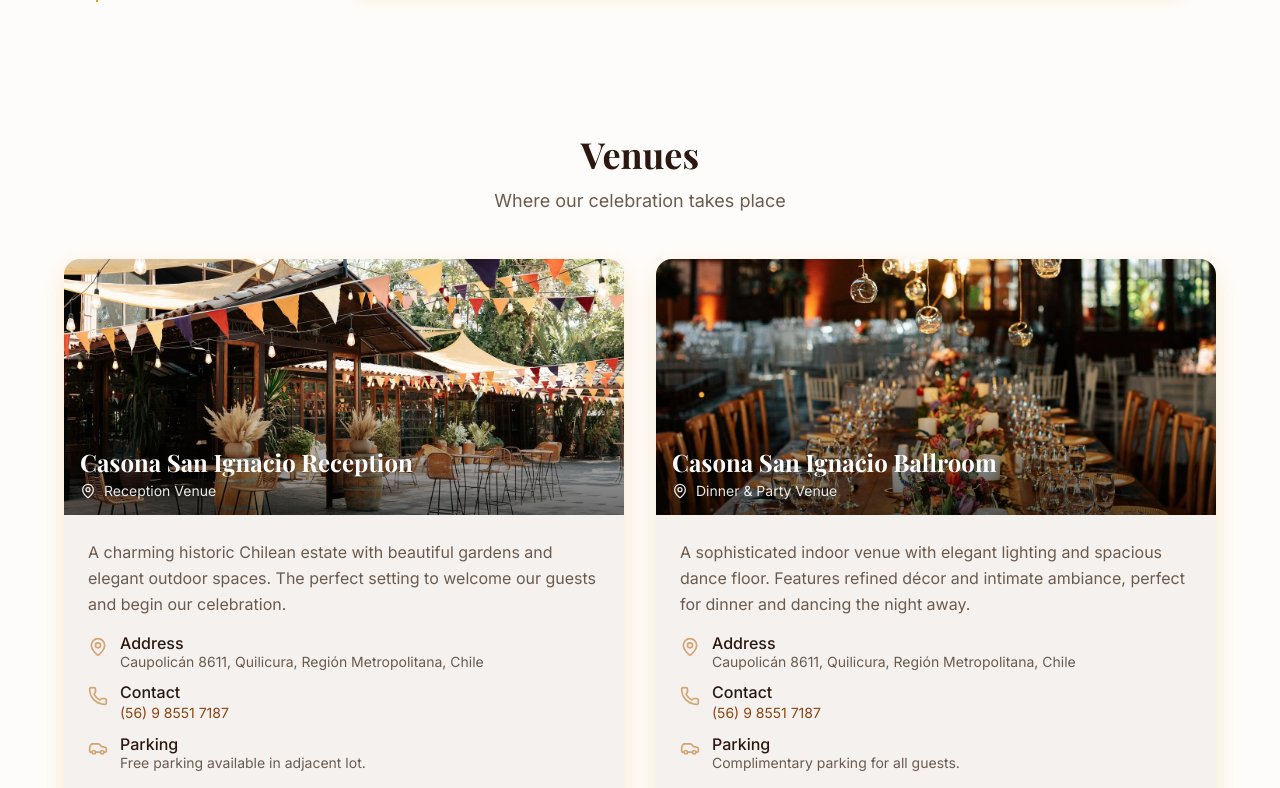
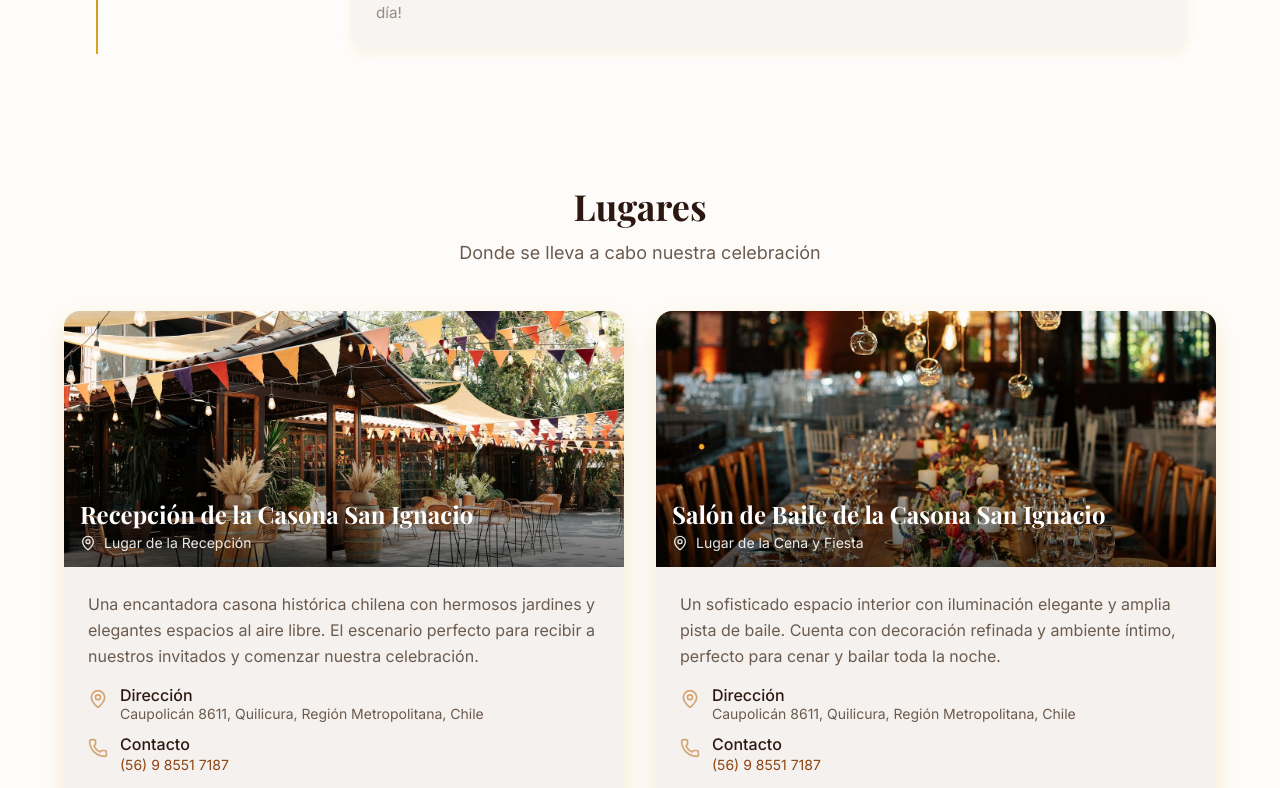
Before and after one commit to fabiyfeli/fabiyfeli.github.io, a React (Vite) app: page /wedding-details in a window 1280 px wide. Shown: the part 1624-2412 px from the top of the page. Built offline with nearby package versions, Linux system fonts and the light colour scheme.

Commit message:
localize to SCL

```diff
--- a/src/pages/guest-book/index.jsx
+++ b/src/pages/guest-book/index.jsx
@@ -9,7 +9,7 @@ import StatsSection from './components/StatsSection';
 import LanguageToggle from './components/LanguageToggle';
 
 const GuestBook = () => {
-  const [currentLanguage, setCurrentLanguage] = useState('en');
+  const [currentLanguage, setCurrentLanguage] = useState('es');
   const [messages, setMessages] = useState([]);
   const [filteredMessages, setFilteredMessages] = useState([]);
   const [filters, setFilters] = useState({
--- a/src/pages/homepage/components/HeroSection.jsx
+++ b/src/pages/homepage/components/HeroSection.jsx
@@ -52,7 +52,7 @@ const HeroSection = ({ language }) => {
     },
     es: {
       greeting: "Juntos Para Siempre",
-      names: "Fabiana y Felipe",
+      names: "Fabiana & Felipe",
       date: "31 de Enero, 2026 a las 7:00 PM",
       venue: "Casona San Ignacio, Santiago, Chile",
       countdown: "Contando los Días Hasta Nuestro Día Especial",
--- a/src/pages/homepage/index.jsx
+++ b/src/pages/homepage/index.jsx
@@ -9,7 +9,7 @@ import Footer from './components/Footer';
 import LanguageToggle from './components/LanguageToggle';
 
 const Homepage = () => {
-  const [language, setLanguage] = useState('en');
+  const [language, setLanguage] = useState('es');
 
   useEffect(() => {
     const savedLanguage = localStorage.getItem('preferredLanguage');
--- a/src/pages/our-story/index.jsx
+++ b/src/pages/our-story/index.jsx
@@ -10,7 +10,7 @@ import FutureVision from './components/FutureVision';
 import Icon from '../../components/AppIcon';
 
 const OurStory = () => {
-  const [currentLanguage, setCurrentLanguage] = useState('en');
+  const [currentLanguage, setCurrentLanguage] = useState('es');
   const [isMobile, setIsMobile] = useState(false);
 
   useEffect(() => {
--- a/src/pages/photo-gallery/index.jsx
+++ b/src/pages/photo-gallery/index.jsx
@@ -10,7 +10,7 @@ import ShareSection from './components/ShareSection';
 import Icon from '../../components/AppIcon';
 
 const PhotoGallery = () => {
-  const [currentLanguage, setCurrentLanguage] = useState('en');
+  const [currentLanguage, setCurrentLanguage] = useState('es');
   const [activeFilter, setActiveFilter] = useState('all');
   const [activeYear, setActiveYear] = useState(null);
   const [selectedPhoto, setSelectedPhoto] = useState(null);
--- a/src/pages/wedding-details/components/DressCodeSection.jsx
+++ b/src/pages/wedding-details/components/DressCodeSection.jsx
@@ -5,16 +5,16 @@ const DressCodeSection = ({ language }) => {
   const dressCodeInfo = {
     en: {
       title: "Dress Code",
-      subtitle: "Formal Attire",
-      description: "We kindly request formal attire for our celebration. Think elegant evening wear that makes you feel confident and beautiful.",
+      subtitle: "Casual / Semi-Casual",
+      description: "We want you to feel comfortable! Since our celebration will be during summer, please choose an outfit that makes you feel relaxed and allows you to enjoy the day.",
       guidelines: [
       {
         category: "For Her",
         icon: "Sparkles",
         suggestions: [
-        "Floor-length gowns or elegant cocktail dresses",
-        "Dressy separates or formal jumpsuits",
-        "Heels or dressy flats recommended",
+        "Sundresses, midi dresses, or casual elegant dresses",
+        "Light fabrics like cotton or linen recommended",
+        "Comfortable sandals, flats, or low heels",
         "Please avoid white, ivory, or cream colors"]
 
       },
@@ -22,10 +22,10 @@ const DressCodeSection = ({ language }) => {
         category: "For Him",
         icon: "Award",
         suggestions: [
-        "Dark suits or tuxedos preferred",
-        "Dress shirt with tie or bow tie",
-        "Dress shoes (no sneakers please)",
-        "Optional: Pocket square or cufflinks"]
+        "Light-colored pants or chinos with dress shirt",
+        "Blazer optional (can be removed if warm)",
+        "Loafers, dress shoes, or clean casual shoes",
+        "Tie optional - comfort is key"]
 
       }],
 
@@ -39,22 +39,22 @@ const DressCodeSection = ({ language }) => {
         { name: "Burgundy", hex: "#800020", description: "Rich and romantic" }]
 
       },
-      weatherNote: "June weather averages 75°F (24°C). Consider bringing a light wrap or jacket for evening.",
+      weatherNote: "January is summer in Chile with temperatures around 86°F (30°C) during the day. Light, breathable fabrics are highly recommended. The evening may cool down slightly.",
       image: "https://images.unsplash.com/photo-1628019095030-f6729546a026",
       imageAlt: "Elegant formal wedding attire display featuring sophisticated evening gowns and tailored suits in romantic color palette with rose gold and navy accents"
     },
     es: {
       title: "Código de Vestimenta",
-      subtitle: "Vestimenta Formal",
-      description: "Solicitamos amablemente vestimenta formal para nuestra celebración. Piense en ropa de noche elegante que lo haga sentir seguro y hermoso.",
+      subtitle: "Casual / Semi-Casual",
+      description: "¡Queremos que te sientas cómodo! Como nuestra celebración será en verano, elige un atuendo que te haga sentir relajado y te permita disfrutar del día.",
       guidelines: [
       {
         category: "Para Ella",
         icon: "Sparkles",
         suggestions: [
-        "Vestidos largos o vestidos de cóctel elegantes",
-        "Conjuntos elegantes o monos formales",
-        "Se recomiendan tacones o zapatos elegantes",
+        "Vestidos de verano, vestidos midi o vestidos elegantes casuales",
+        "Se recomiendan telas ligeras como algodón o lino",
+        "Sandalias cómodas, zapatos planos o tacones bajos",
         "Por favor evite colores blancos, marfil o crema"]
 
       },
@@ -62,10 +62,10 @@ const DressCodeSection = ({ language }) => {
         category: "Para Él",
         icon: "Award",
         suggestions: [
-        "Trajes oscuros o esmoquin preferidos",
-        "Camisa de vestir con corbata o pajarita",
-        "Zapatos de vestir (no zapatillas por favor)",
-        "Opcional: Pañuelo de bolsillo o gemelos"]
+        "Pantalones claros o chinos con camisa de vestir",
+        "Blazer opcional (puede quitarse si hace calor)",
+        "Mocasines, zapatos de vestir o zapatos casuales limpios",
+        "Corbata opcional - la comodidad es clave"]
 
       }],
 
@@ -79,7 +79,7 @@ const DressCodeSection = ({ language }) => {
         { name: "Borgoña", hex: "#800020", description: "Rico y romántico" }]
 
       },
-      weatherNote: "El clima de junio promedia 75°F (24°C). Considere traer un chal ligero o chaqueta para la noche.",
+      weatherNote: "Enero es verano en Chile con temperaturas alrededor de 30°C (86°F) durante el día. Se recomiendan altamente telas ligeras y transpirables. La noche puede refrescar un poco.",
       image: "https://img.rocket.new/generatedImages/rocket_gen_img_142daa070-1764102468132.png",
       imageAlt: "Exhibición elegante de vestimenta formal de boda con sofisticados vestidos de noche y trajes a medida en paleta de colores románticos con acentos de oro rosa y azul marino"
     }
--- a/src/pages/wedding-details/components/TravelGuide.jsx
+++ b/src/pages/wedding-details/components/TravelGuide.jsx
@@ -18,67 +18,67 @@ const TravelGuide = ({ language }) => {
         {
           type: "By Air",
           icon: "Plane",
-          details: "San Francisco International Airport (SFO) - 25 miles from venue\nOakland International Airport (OAK) - 30 miles from venue",
-          tips: "Book flights early for best rates. Shuttle service available from both airports."
+          details: "Arturo Merino Benítez International Airport (SCL) - 30 km from venue\nServed by major airlines from around the world",
+          tips: "Book flights early for best rates. Transfer services and taxis available from the airport."
         },
         {
           type: "By Car",
           icon: "Car",
-          details: "Free parking available at all venues\nValet service at reception venue",
-          tips: "GPS coordinates: 37.7749° N, 122.4194° W\nTraffic can be heavy 4-6 PM on weekdays."
+          details: "Free parking available at the venue\nEasy access via Route 5 North",
+          tips: "GPS coordinates: -33.3413° S, -70.6944° W\nTraffic can be heavy during rush hours (7-9 AM, 6-8 PM)."
         },
         {
-          type: "Rideshare",
+          type: "Rideshare & Taxi",
           icon: "Navigation",
-          details: "Uber and Lyft readily available\nEstimated cost from SFO: $45-65",
-          tips: "Consider sharing rides with other guests to reduce costs and environmental impact."
+          details: "Uber, Cabify, and DiDi readily available\nEstimated cost from SCL Airport: $25,000-35,000 CLP",
+          tips: "Consider sharing rides with other guests. Radio taxis are also reliable and can be booked in advance."
         }]
 
       },
       attractions: [
       {
-        name: "Golden Gate Bridge",
-        description: "Iconic suspension bridge with stunning views",
-        distance: "8 miles",
-        image: "https://images.unsplash.com/photo-1644907102889-f8f97c3056f5",
-        imageAlt: "Majestic Golden Gate Bridge spanning San Francisco Bay with orange-red towers against blue sky and rolling fog"
+        name: "Cerro San Cristóbal",
+        description: "Iconic hill with panoramic city views and Virgin Mary statue",
+        distance: "20 km",
+        image: "https://images.unsplash.com/photo-1544644181-1484b3fdfc62",
+        imageAlt: "Cerro San Cristóbal overlooking Santiago with white Virgin Mary statue and Andes mountains in background"
       },
       {
-        name: "Fisherman\'s Wharf",
-        description: "Waterfront neighborhood with shops and seafood",
-        distance: "5 miles",
-        image: "https://images.unsplash.com/photo-1730655900630-b046f843ab2e",
-        imageAlt: "Bustling Fisherman's Wharf waterfront with historic pier buildings, seafood restaurants, and tourists enjoying bay views"
+        name: "Plaza de Armas",
+        description: "Historic main square with colonial architecture and museums",
+        distance: "22 km",
+        image: "https://images.unsplash.com/photo-1489171084589-9b5031ebcf9b",
+        imageAlt: "Plaza de Armas central square with historic cathedral, palm trees, and people enjoying the plaza"
       },
       {
-        name: "Alcatraz Island",
-        description: "Historic former federal prison with tours",
-        distance: "6 miles",
-        image: "https://images.unsplash.com/photo-1679560872210-efc55a8fd6d7",
-        imageAlt: "Historic Alcatraz Island prison complex on rocky outcrop in San Francisco Bay with lighthouse and cell blocks visible"
+        name: "Barrio Lastarria",
+        description: "Bohemian neighborhood with art, restaurants, and nightlife",
+        distance: "18 km",
+        image: "https://images.unsplash.com/photo-1518638150340-f706e86654de",
+        imageAlt: "Colorful Barrio Lastarria streets with murals, cafes, and vibrant cultural atmosphere"
       }],
 
       dining: [
       {
-        name: "The Garden Bistro",
-        cuisine: "Farm-to-Table",
+        name: "Borago",
+        cuisine: "Contemporary Chilean",
         priceRange: "$$$",
-        description: "Fresh, seasonal ingredients in elegant setting",
-        speciality: "Weekend brunch highly recommended"
+        description: "Award-winning restaurant featuring native Chilean ingredients",
+        speciality: "Tasting menu with seasonal local products"
       },
       {
-        name: "Bella Vista Italian",
-        cuisine: "Italian",
+        name: "Peumayen Ancestral Food",
+        cuisine: "Indigenous Chilean",
         priceRange: "$$",
-        description: "Authentic Italian cuisine with bay views",
-        speciality: "Homemade pasta and wood-fired pizza"
+        description: "Authentic Chilean cuisine from various indigenous cultures",
+        speciality: "Traditional dishes like curanto and merkén"
       },
       {
-        name: "Sunset Seafood",
+        name: "Ocean Pacific's",
         cuisine: "Seafood",
         priceRange: "$$$",
-        description: "Fresh catch daily with waterfront dining",
-        speciality: "Dungeness crab and clam chowder"
+        description: "Fresh seafood from the Chilean coast",
+        speciality: "Ceviche, machas a la parmesana, and congrio"
       }]
 
     },
@@ -94,67 +94,66 @@ const TravelGuide = ({ language }) => {
         {
           type: "Por Avión",
           icon: "Plane",
-          details: "Aeropuerto Internacional de San Francisco (SFO) - 25 millas del lugar\nAeropuerto Internacional de Oakland (OAK) - 30 millas del lugar",
-          tips: "Reserve vuelos temprano para mejores tarifas. Servicio de transporte disponible desde ambos aeropuertos."
+          details: "Aeropuerto Internacional Arturo Merino Benítez (SCL) - 30 km del lugar\nConectado con principales aerolíneas del mundo",
+          tips: "Reserve vuelos temprano para mejores tarifas. Servicios de transfer y taxis disponibles desde el aeropuerto."
         },
         {
           type: "En Auto",
           icon: "Car",
-          details: "Estacionamiento gratuito disponible en todos los lugares\nServicio de valet en el lugar de recepción",
-          tips: "Coordenadas GPS: 37.7749° N, 122.4194° W\nEl tráfico puede ser pesado de 4-6 PM en días laborables."
+          details: "Estacionamiento gratuito disponible en el lugar\nFácil acceso por Ruta 5 Norte",
+          tips: "Coordenadas GPS: -33.3413° S, -70.6944° W\nEl tráfico puede ser intenso en horas punta (7-9 AM, 6-8 PM)."
         },
         {
-          type: "Transporte Compartido",
+          type: "Transporte Compartido y Taxi",
           icon: "Navigation",
-          details: "Uber y Lyft fácilmente disponibles\nCosto estimado desde SFO: $45-65",
-          tips: "Considere compartir viajes con otros invitados para reducir costos e impacto ambiental."
+          details: "Uber, Cabify y DiDi fácilmente disponibles\nCosto estimado desde Aeropuerto SCL: $25,000-35,000 CLP",
+          tips: "Considere compartir viajes con otros invitados. Los radiotaxis también son confiables y pueden reservarse con anticipación."
         }]
 
       },
       attractions: [
       {
-        name: "Puente Golden Gate",
-        description: "Icónico puente colgante con vistas impresionantes",
-        distance: "8 millas",
-        image: "https://images.unsplash.com/photo-1723398702245-3857dfb0d8a4",
-        imageAlt: "Majestuoso Puente Golden Gate atravesando la Bahía de San Francisco con torres rojo-naranja contra cielo azul y niebla ondulante"
+        name: "Cerro San Cristóbal",
+        description: "Icónico cerro con vistas panorámicas y estatua de la Virgen María",
+        distance: "20 km",
+        image: "https://images.unsplash.com/photo-1544644181-1484b3fdfc62",
+        imageAlt: "Cerro San Cristóbal con vista de Santiago, estatua blanca de la Virgen María y montañas de los Andes al fondo"
       },
       {
-        name: "Muelle del Pescador",
-        description: "Barrio frente al mar con tiendas y mariscos",
-        distance: "5 millas",
-        image: "https://images.unsplash.com/photo-1638771316317-f98044bc2292",
-        imageAlt: "Bullicioso muelle del pescador con edificios históricos del muelle, restaurantes de mariscos y turistas disfrutando de vistas de la bahía"
+        name: "Plaza de Armas",
+        description: "Plaza principal histórica con arquitectura colonial y museos",
+        distance: "22 km",
+        image: "https://images.unsplash.com/photo-1489171084589-9b5031ebcf9b",
+        imageAlt: "Plaza de Armas central con catedral histórica, palmeras y personas disfrutando de la plaza"
       },
       {
-        name: "Isla de Alcatraz",
-        description: "Histórica ex prisión federal con tours",
-        distance: "6 millas",
-        image: "https://images.unsplash.com/photo-1679560872210-efc55a8fd6d7",
-        imageAlt: "Complejo histórico de la prisión de la Isla de Alcatraz en afloramiento rocoso en la Bahía de San Francisco con faro y bloques de celdas visibles"
+        name: "Barrio Lastarria",
+        description: "Barrio bohemio con arte, restaurantes y vida nocturna",
+        distance: "18 km",
+        imageAlt: "Calles coloridas de Barrio Lastarria con murales, cafés y vibrante atmósfera cultural"
       }],
 
       dining: [
       {
-        name: "The Garden Bistro",
-        cuisine: "De la Granja a la Mesa",
+        name: "Borago",
+        cuisine: "Chilena Contemporánea",
         priceRange: "$$$",
-        description: "Ingredientes frescos de temporada en ambiente elegante",
-        speciality: "Brunch de fin de semana muy recomendado"
+        description: "Restaurante premiado con ingredientes nativos chilenos",
+        speciality: "Menú degustación con productos locales de temporada"
       },
       {
-        name: "Bella Vista Italian",
-        cuisine: "Italiano",
+        name: "Peumayen Ancestral Food",
+        cuisine: "Chilena Indígena",
         priceRange: "$$",
-        description: "Cocina italiana auténtica con vistas a la bahía",
-        speciality: "Pasta casera y pizza al horno de leña"
+        description: "Cocina chilena auténtica de diversas culturas indígenas",
+        speciality: "Platos tradicionales como curanto y merkén"
       },
       {
-        name: "Sunset Seafood",
+        name: "Ocean Pacific's",
         cuisine: "Mariscos",
         priceRange: "$$$",
-        description: "Captura fresca diaria con comedor frente al mar",
-        speciality: "Cangrejo Dungeness y sopa de almejas"
+        description: "Mariscos frescos de la costa chilena",
+        speciality: "Ceviche, machas a la parmesana y congrio"
       }]
 
     }
--- a/src/pages/wedding-details/index.jsx
+++ b/src/pages/wedding-details/index.jsx
@@ -10,10 +10,10 @@ import TravelGuide from './components/TravelGuide';
 import FAQSection from './components/FAQSection';
 
 const WeddingDetails = () => {
-  const [language, setLanguage] = useState('en');
+  const [language, setLanguage] = useState('es');
 
   useEffect(() => {
-    const savedLanguage = localStorage.getItem('preferredLanguage') || 'en';
+    const savedLanguage = localStorage.getItem('preferredLanguage') || 'es';
     setLanguage(savedLanguage);
   }, []);
 
@@ -116,107 +116,107 @@ const WeddingDetails = () => {
     en: [
     {
       id: 1,
-      name: "The Fairmont San Francisco",
+      name: "The Singular Santiago",
       stars: 5,
-      description: "Luxury hotel with elegant rooms, rooftop bar, and spa services. Walking distance to reception venue.",
-      distance: "0.1 miles from reception",
-      priceRange: "$250-400",
-      phone: "(415) 555-0789",
-      amenities: ["Free WiFi", "Spa", "Fitness Center", "Room Service"],
+      description: "Luxury boutique hotel in historic building with elegant rooms, rooftop terrace, and spa services. Located in Lastarria neighborhood.",
+      distance: "20 km from venue",
+      priceRange: "$180,000-280,000 CLP",
+      phone: "+56 2 2206 8800",
+      amenities: ["Free WiFi", "Spa", "Fitness Center", "Restaurant"],
       groupRate: true,
-      groupCode: "ETERNALVOWS2025",
-      bookingUrl: "https://www.fairmont.com",
+      groupCode: "FABIYFELI2026",
+      bookingUrl: "https://www.thesingular.com",
       image: "https://images.unsplash.com/photo-1629210435007-663c9f1b80b7",
       imageAlt: "Luxurious five-star hotel exterior with grand entrance, ornate architecture, and elegant facade illuminated at dusk with valet service visible",
-      lat: 37.7919,
-      lng: -122.4102
+      lat: -33.4372,
+      lng: -70.6506
     },
     {
       id: 2,
-      name: "Hotel Nikko San Francisco",
-      stars: 4,
-      description: "Modern hotel with comfortable rooms and excellent amenities. Convenient location near both venues.",
-      distance: "1.5 miles from ceremony",
-      priceRange: "$180-280",
-      phone: "(415) 555-0321",
-      amenities: ["Free WiFi", "Pool", "Restaurant", "Parking"],
+      name: "W Santiago",
+      stars: 5,
+      description: "Modern luxury hotel with contemporary design, rooftop pool, and excellent amenities. Located in Isidora Goyenechea.",
+      distance: "18 km from venue",
+      priceRange: "$150,000-220,000 CLP",
+      phone: "+56 2 2770 0000",
+      amenities: ["Free WiFi", "Rooftop Pool", "Restaurant", "Bar"],
       groupRate: true,
-      groupCode: "VOWS2025",
-      bookingUrl: "https://www.hotelnikkosf.com",
+      groupCode: "FABIYFELI2026",
+      bookingUrl: "https://www.marriott.com/hotels/travel/sclwh-w-santiago",
       image: "https://images.unsplash.com/photo-1639864190739-036c03760d40",
       imageAlt: "Contemporary four-star hotel building with modern glass and steel architecture, sleek entrance with revolving doors, and professional doorman greeting guests",
-      lat: 37.7858,
-      lng: -122.4064
+      lat: -33.4112,
+      lng: -70.5750
     },
     {
       id: 3,
-      name: "Courtyard by Marriott",
+      name: "Holiday Inn Express Santiago",
       stars: 3,
-      description: "Comfortable and affordable option with clean rooms and friendly service. Great value for families.",
-      distance: "2 miles from venues",
-      priceRange: "$120-180",
-      phone: "(415) 555-0654",
-      amenities: ["Free WiFi", "Breakfast", "Fitness Center", "Free Parking"],
+      description: "Comfortable and affordable option with clean rooms and friendly service. Great value for families. Located near airport.",
+      distance: "15 km from venue",
+      priceRange: "$70,000-110,000 CLP",
+      phone: "+56 2 2661 8900",
+      amenities: ["Free WiFi", "Breakfast Included", "Fitness Center", "Free Parking"],
       groupRate: false,
       groupCode: null,
-      bookingUrl: "https://www.marriott.com",
+      bookingUrl: "https://www.ihg.com",
       image: "https://images.unsplash.com/photo-1733709225757-be2d7bbd8714",
       imageAlt: "Welcoming three-star hotel entrance with modern lobby visible through glass doors, comfortable seating area, and bright reception desk with friendly staff",
-      lat: 37.7833,
-      lng: -122.4167
+      lat: -33.3950,
+      lng: -70.7853
     }],
 
     es: [
     {
       id: 1,
-      name: "The Fairmont San Francisco",
+      name: "The Singular Santiago",
       stars: 5,
-      description: "Hotel de lujo con habitaciones elegantes, bar en la azotea y servicios de spa. A poca distancia del lugar de recepción.",
-      distance: "0.1 millas de la recepción",
-      priceRange: "$250-400",
-      phone: "(415) 555-0789",
-      amenities: ["WiFi Gratis", "Spa", "Gimnasio", "Servicio a la Habitación"],
+      description: "Hotel boutique de lujo en edificio histórico con elegantes habitaciones, terraza en azotea y servicios de spa. Ubicado en barrio Lastarria.",
+      distance: "20 km del lugar",
+      priceRange: "$180.000-280.000 CLP",
+      phone: "+56 2 2206 8800",
+      amenities: ["WiFi Gratis", "Spa", "Gimnasio", "Restaurante"],
       groupRate: true,
-      groupCode: "ETERNALVOWS2025",
-      bookingUrl: "https://www.fairmont.com",
+      groupCode: "FABIYFELI2026",
+      bookingUrl: "https://www.thesingular.com",
       image: "https://images.unsplash.com/photo-1629210435007-663c9f1b80b7",
       imageAlt: "Exterior de hotel de lujo de cinco estrellas con entrada grandiosa, arquitectura ornamentada y fachada elegante iluminada al anochecer con servicio de valet visible",
-      lat: 37.7919,
-      lng: -122.4102
+      lat: -33.4372,
+      lng: -70.6506
     },
     {
       id: 2,
-      name: "Hotel Nikko San Francisco",
-      stars: 4,
-      description: "Hotel moderno con habitaciones cómodas y excelentes comodidades. Ubicación conveniente cerca de ambos lugares.",
-      distance: "1.5 millas de la ceremonia",
-      priceRange: "$180-280",
-      phone: "(415) 555-0321",
-      amenities: ["WiFi Gratis", "Piscina", "Restaurante", "Estacionamiento"],
+      name: "W Santiago",
+      stars: 5,
+      description: "Hotel de lujo moderno con diseño contemporáneo, piscina en azotea y excelentes comodidades. Ubicado en Isidora Goyenechea.",
+      distance: "18 km del lugar",
+      priceRange: "$150.000-220.000 CLP",
+      phone: "+56 2 2770 0000",
+      amenities: ["WiFi Gratis", "Piscina en Azotea", "Restaurante", "Bar"],
       groupRate: true,
-      groupCode: "VOWS2025",
-      bookingUrl: "https://www.hotelnikkosf.com",
+      groupCode: "FABIYFELI2026",
+      bookingUrl: "https://www.marriott.com/hotels/travel/sclwh-w-santiago",
       image: "https://images.unsplash.com/photo-1639864190739-036c03760d40",
       imageAlt: "Edificio de hotel contemporáneo de cuatro estrellas con arquitectura moderna de vidrio y acero, entrada elegante con puertas giratorias y portero profesional saludando a los huéspedes",
-      lat: 37.7858,
-      lng: -122.4064
+      lat: -33.4112,
+      lng: -70.5750
     },
     {
       id: 3,
-      name: "Courtyard by Marriott",
+      name: "Holiday Inn Express Santiago",
       stars: 3,
-      description: "Opción cómoda y asequible con habitaciones limpias y servicio amable. Gran valor para familias.",
-      distance: "2 millas de los lugares",
-      priceRange: "$120-180",
-      phone: "(415) 555-0654",
-      amenities: ["WiFi Gratis", "Desayuno", "Gimnasio", "Estacionamiento Gratis"],
+      description: "Opción cómoda y asequible con habitaciones limpias y servicio amable. Gran valor para familias. Ubicado cerca del aeropuerto.",
+      distance: "15 km del lugar",
+      priceRange: "$70.000-110.000 CLP",
+      phone: "+56 2 2661 8900",
+      amenities: ["WiFi Gratis", "Desayuno Incluido", "Gimnasio", "Estacionamiento Gratis"],
       groupRate: false,
       groupCode: null,
-      bookingUrl: "https://www.marriott.com",
+      bookingUrl: "https://www.ihg.com",
       image: "https://images.unsplash.com/photo-1733709225757-be2d7bbd8714",
       imageAlt: "Entrada acogedora de hotel de tres estrellas con vestíbulo moderno visible a través de puertas de vidrio, área de estar cómoda y mostrador de recepción brillante con personal amable",
-      lat: 37.7833,
-      lng: -122.4167
+      lat: -33.3950,
+      lng: -70.7853
     }]
 
   };
```
